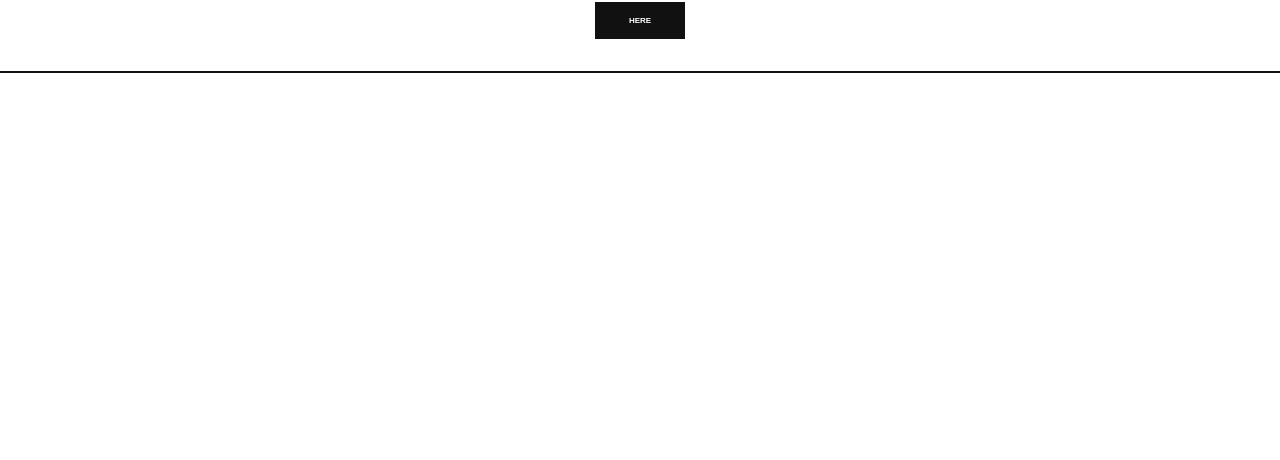
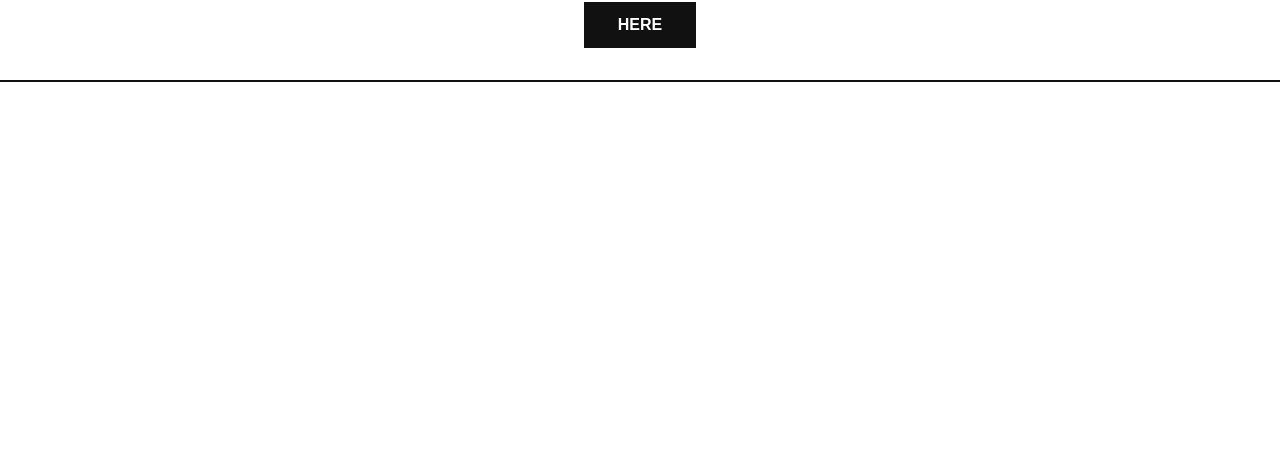
Before and after one commit to julianbetts/azpower, a plain HTML site: page index.html in a window 1280 px wide. Shown: the part 340-800 px from the top of the page. Drawn offline with Linux system fonts and the light colour scheme.

Commit message:
fixed sizing on email btb

```diff
--- a/styles.css
+++ b/styles.css
@@ -127,7 +127,7 @@ body {
   background-color: var(--color-accent);
   color: var(--color-bg-primary);
   text-decoration: none;
-  font-size: .5rem;
+  font-size: 1rem;
   font-weight: bold;
   border: 2px solid var(--color-border-primary);
   transition: all 0.3s ease;
```
